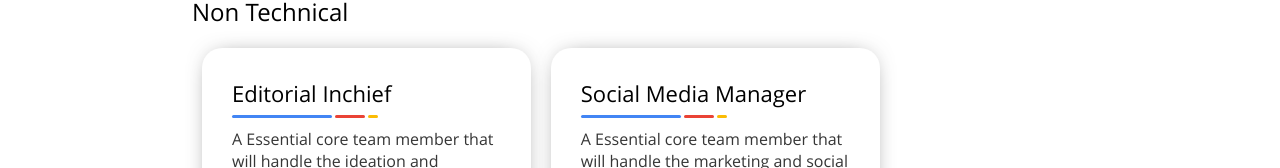
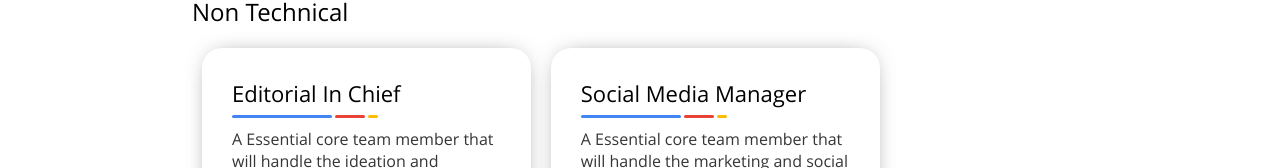
Before and after one commit to ayushk01/dscgeu-web, a React (Create React App) app: page /register in a window 1280 px wide. Shown: the part 959-1127 px from the top of the page. Built offline with nearby package versions, Linux system fonts and the light colour scheme.

Commit message:
Spelling

```diff
--- a/src/pages/Register.js
+++ b/src/pages/Register.js
@@ -13,7 +13,7 @@ const Register = ({ history }) => {
   const positions = {
     nontech: [
       {
-        title: "Editorial Inchief",
+        title: "Editorial In Chief",
         body:
           "A Essential core team member that will handle the ideation and creation of compelling content including social media content website articles and some other few technical writings.",
         role:
```
